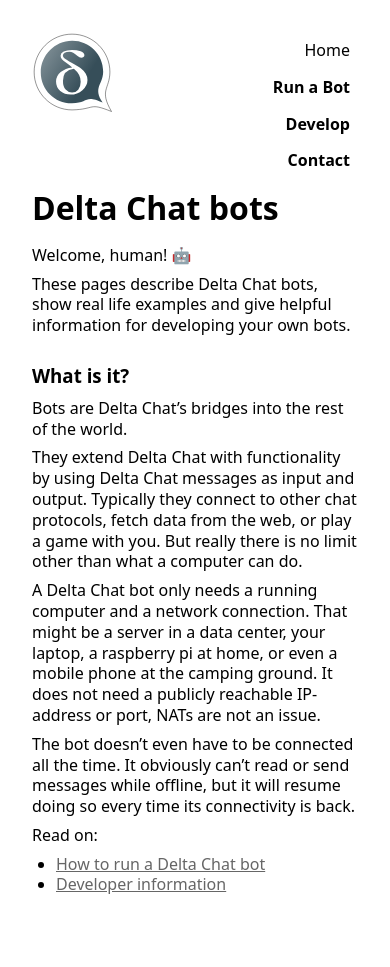
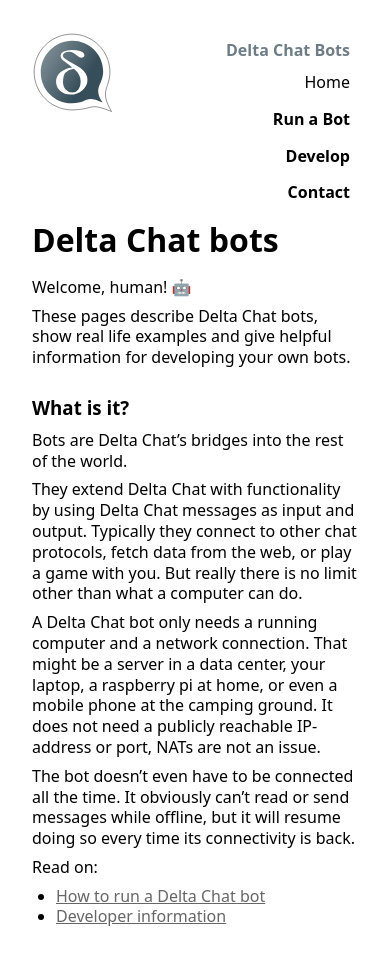
Before and after one commit to deltachat-bot/bot-pages, a Jekyll site: the page built from index.md, in a window 390 px wide. Built offline with Jekyll 4.4.1, drawn with Linux system fonts in a browser that asks for light colours; before the commit the page ends 935 px from its top, so only the background shows below that.

Commit message:
show header on mobile

```diff
--- a/_layouts/default.html
+++ b/_layouts/default.html
@@ -9,7 +9,7 @@
   <body>
     <header class="site-header" role="banner">
       <img id='delta-chat-logo' src='/assets/logos/delta-chat.svg' alt='Delta Chat logo'>
-      <div id='site-name'>Delta Chat bots</div>
+      <div id='site-name'>Delta Chat Bots</div>
     </header>
 
     <div class="main-wrapper">
--- a/assets/main.css
+++ b/assets/main.css
@@ -108,10 +108,11 @@ header #delta-chat-logo {
   }
   nav {
     padding-right: 0.5rem;
-    margin-top: -5rem;
+    margin-top: -3rem;
   }
   header #site-name {
-    display: none;
+    font-size: 1rem;
+    padding-right: 0.5rem;
   }
   .page-content {
     min-width: 90%;
```
